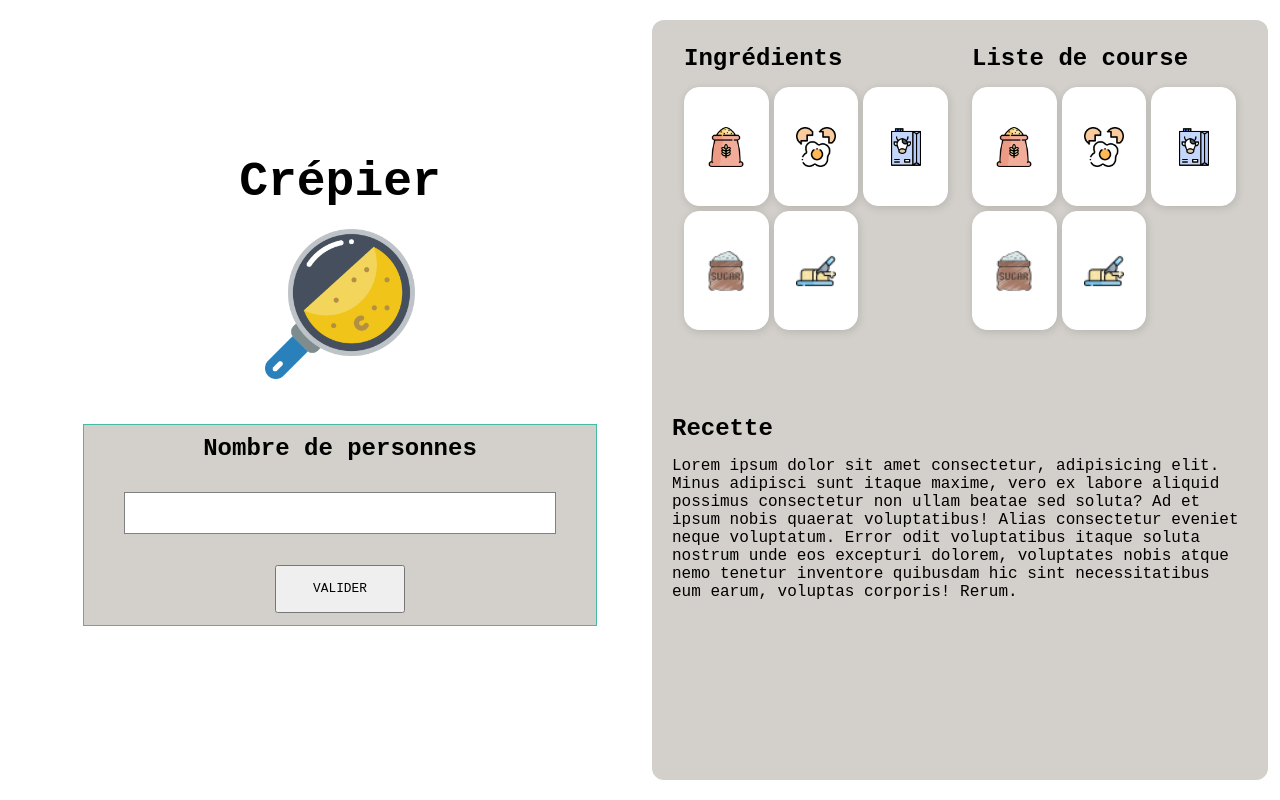
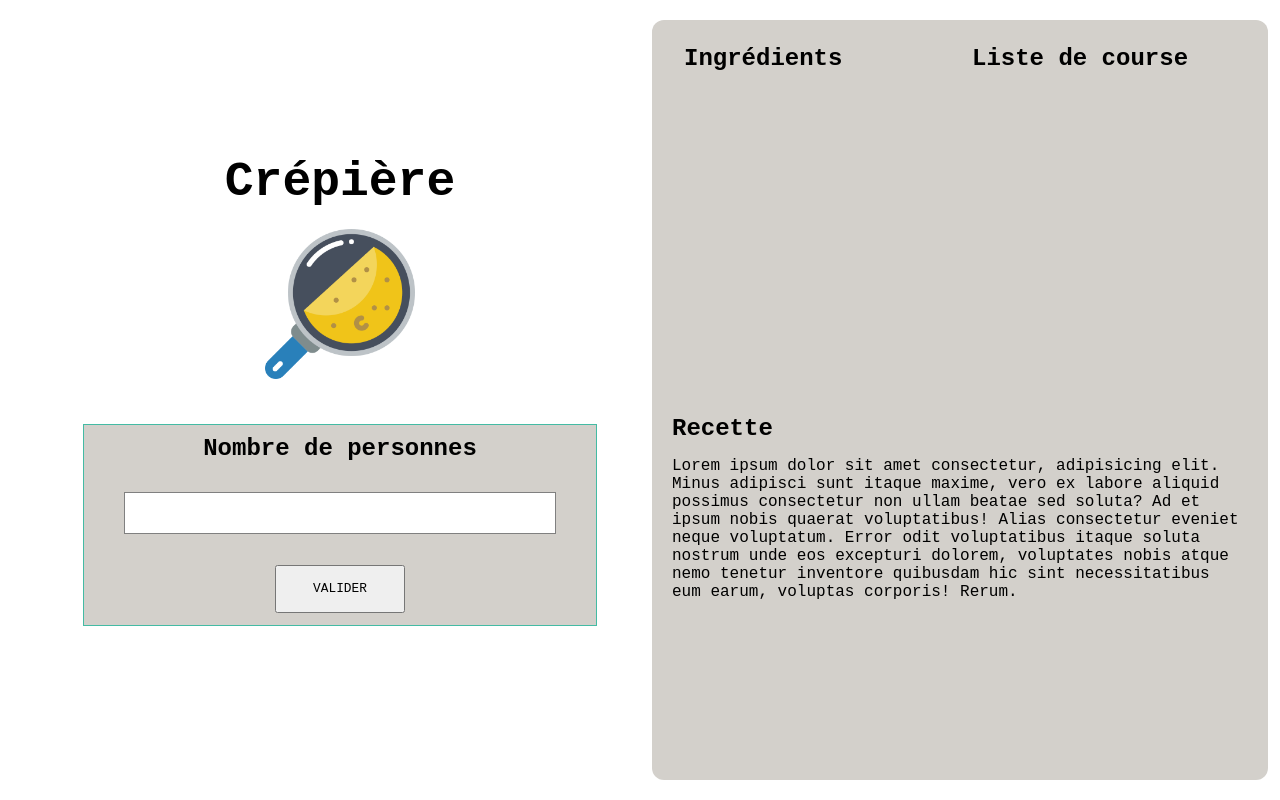
Before and after one commit to Boutroisjordan/Crepes-party, a plain HTML site: page index.html in a window 1280 px wide. Drawn offline with Linux system fonts and the light colour scheme.

Commit message:
Update index.html

```diff
--- a/index.html
+++ b/index.html
@@ -14,7 +14,7 @@
         <!-- PARTIE I -->
         <section class="container-left">
             <div class="container-h1">
-                <h1>Crépier</h1>
+                <h1>Crépière</h1>
                 <img src="./img/crepe.png" alt="crepes">
             </div>
             <div class="container-inviter">
@@ -40,12 +40,7 @@
                         <h2>Ingrédients</h2>
                     </div>
 
-                    <ul id="recette" class="list">
-                        <li id="farine-recette"><img src="img/farine.png" alt="farine"></li>
-                        <li id="oeuf-recette"><img src="img/oeuf-frit.png" alt="oeuf"></li>
-                        <li id="lait-recette"><img src="img/carton-de-lait.png" alt="lait"></li>
-                        <li id="sucre-recette"><img src="img/sucre.png" alt="sucre"></li>
-                        <li id="beurre-recette"><img src="img/beurre.png" alt="beurre"></li>
+                    <ul id="ingredients" class="list">
                     </ul>
                 </div>
                 <!-- courses -->
@@ -55,11 +50,6 @@
                     </div>
 
                     <ul id="courses" class="list">
-                        <li id="farine-courses"><img src="img/farine.png" alt="farine"></li>
-                        <li id="oeuf-courses"> <img src="img/oeuf-frit.png" alt="oeuf"></li>
-                        <li id="lait-courses"><img src="img/carton-de-lait.png" alt="lait"></li>
-                        <li id="sucre-courses"><img src="img/sucre.png" alt="sucre"></li>
-                        <li id="beurre-courses"> <img src="img/beurre.png" alt="beurre"></li>
                     </ul>
                 </div>
             </div>
@@ -83,6 +73,5 @@
 
 
     <script async src="app.js"></script>
-    <script async src="two.js"></script>
 </body>
 </html>
```
